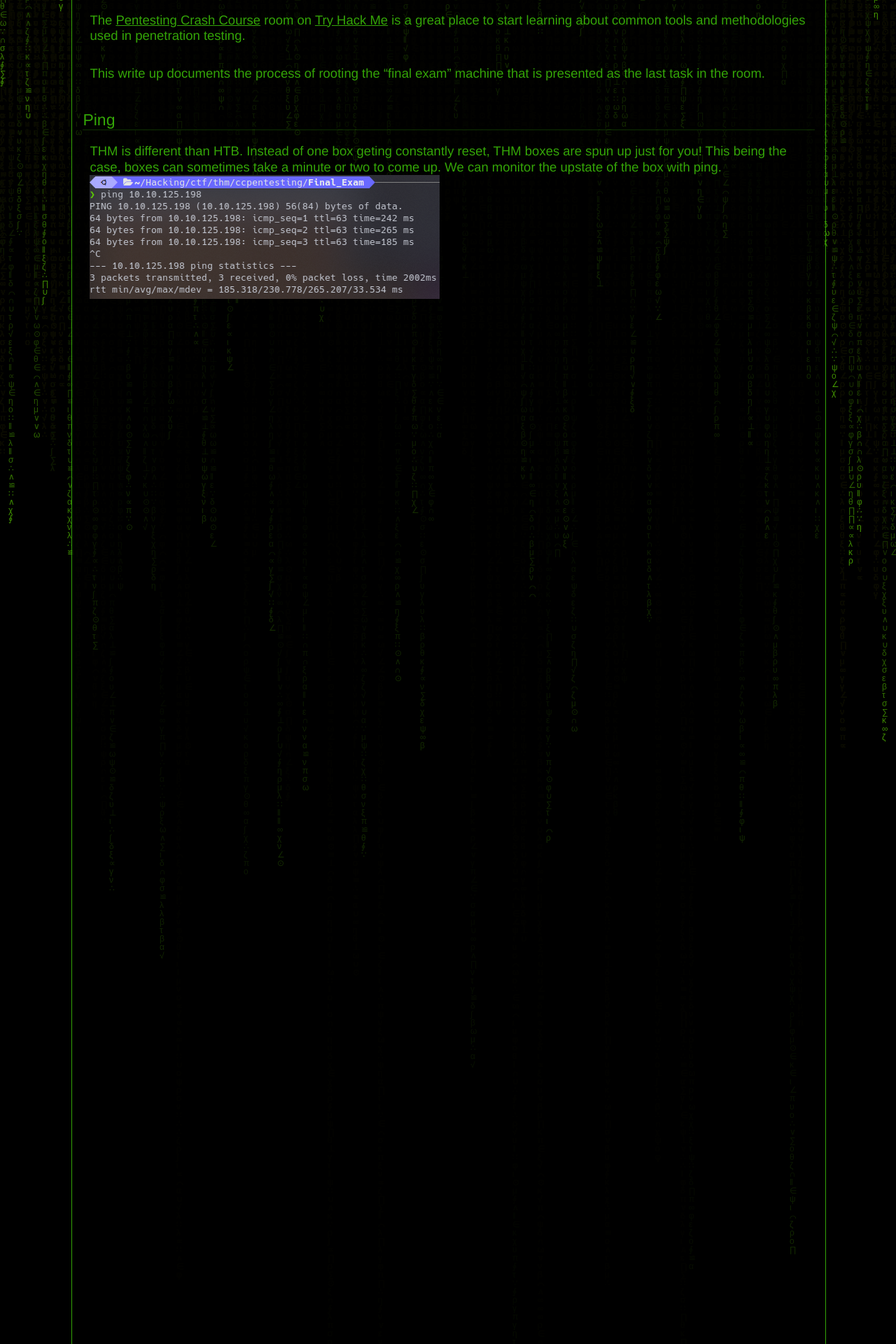
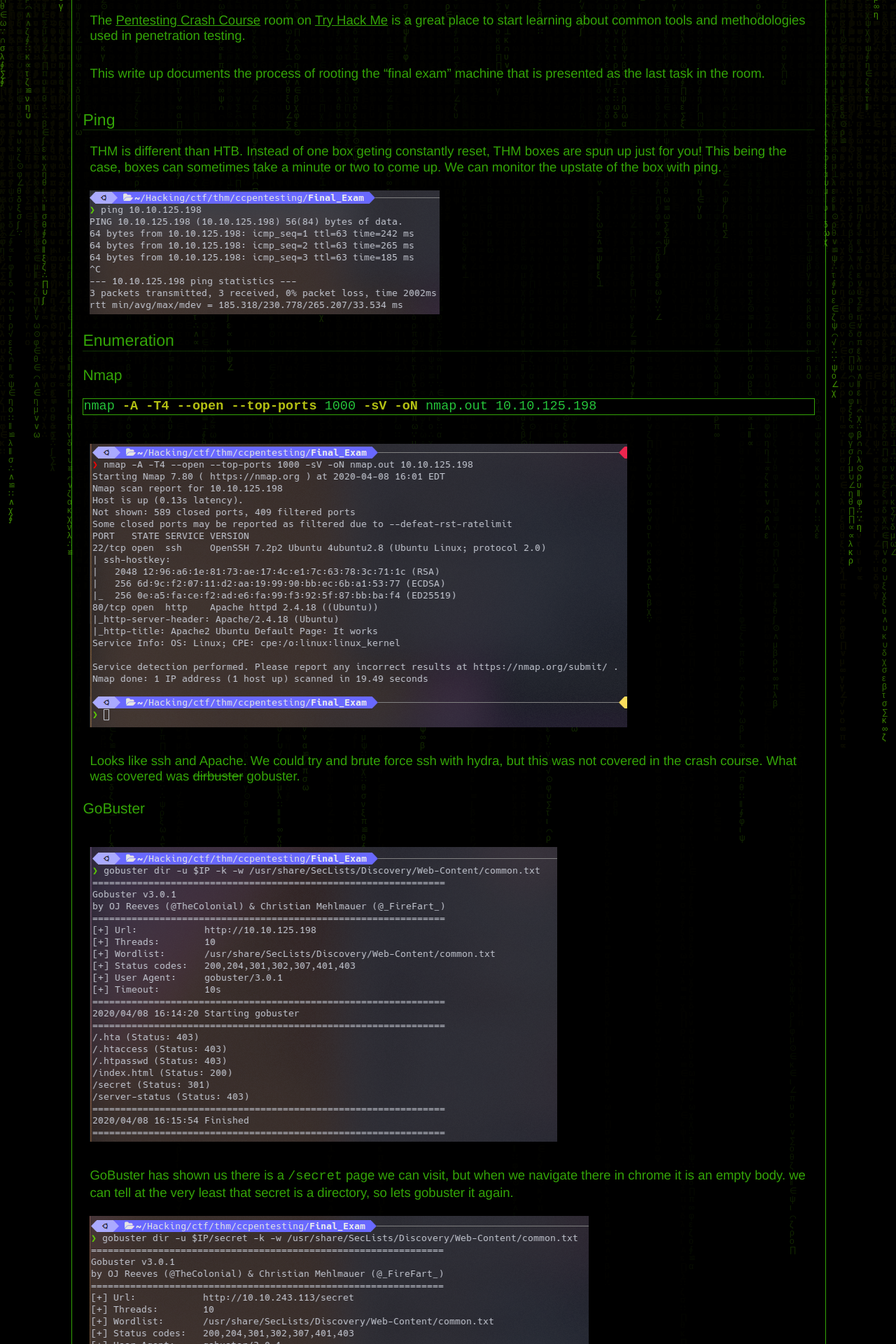
Before and after one commit to nbaertsch/nbaertsch.github.io, a Jekyll site: the page built from _posts/2020-04-08-try-hack-me-ccpentesting.md, in a window 1280 px wide. Shown: the part 319-2239 px from the top of the page at 70% size. Built offline with Jekyll 4.4.1, drawn with Linux system fonts in a browser that asks for light colours; some of the changed text lies outside the part shown.

Commit message:
mid post push to see how the formatting looks

````diff
--- a/_posts/2020-04-08-try-hack-me-ccpentesting.md
+++ b/_posts/2020-04-08-try-hack-me-ccpentesting.md
@@ -13,4 +13,45 @@
 
 ## ping
 THM is different than HTB. Instead of one box geting constantly reset, THM boxes are spun up just for you!  This being the case, boxes can sometimes take a minute or two to come up.  We can monitor the upstate of the box with ping.
+<br/>
 <img src="../assets/img/thm/ccpentest/ping.png">
+<br/>
+
+## Enumeration
+### nmap
+```sh
+nmap -A -T4 --open --top-ports 1000 -sV -oN nmap.out 10.10.125.198
+```
+<br/>
+<img src="../assets/img/thm/ccpentest/nmap.png">
+<br/>
+
+<br/>
+Looks like ssh and Apache.  We could try and brute force ssh with hydra, but this was not covered in the crash course.  What was covered was ~~dirbuster~~ gobuster.
+<br/>
+
+### GoBuster
+<br/>
+<img src="../assets/img/thm/ccpentest/gobuster1.png">
+<br/>
+
+<br/> GoBuster has shown us there is a `/secret` page we can visit, but when we navigate there in chrome it is an empty body. we can tell at the very least that secret is a directory, so lets gobuster it again.
+<br/>
+<img src="../assets/img/thm/ccpentest/gobuster2.png">
+<br/>
+
+<br/> Hmm nothing, lets check for files with `.txt` extensions.
+<br/>
+<img src="../assets/img/thm/ccpentest/gobuster3.png">
+<br/>
+
+<br/> Read the contents of `secret.txt` with a browser or cURL, and use the credentials to connect to ssh.
+<br/><img src="../assets/img/thm/ccpentest/curlsecret.png"><br/>
+<br/><img src="../assets/img/thm/ccpentest/sshnyan1.png"><br/>
+
+###
+
+### Metasploit
+<br/>
+<img src="../assets/img/thm/ccpentest/msfbanner.png">
+<br/>
````
Also changed, not shown: assets/img/thm/ccpentest/curlsecret.png (added), assets/img/thm/ccpentest/gobuster1.png (added), assets/img/thm/ccpentest/gobuster2.png (added), assets/img/thm/ccpentest/gobuster3.png (added), assets/img/thm/ccpentest/msfbanner.png (added), assets/img/thm/ccpentest/nmap.png (added), assets/img/thm/ccpentest/sshnyan1.png (added).
